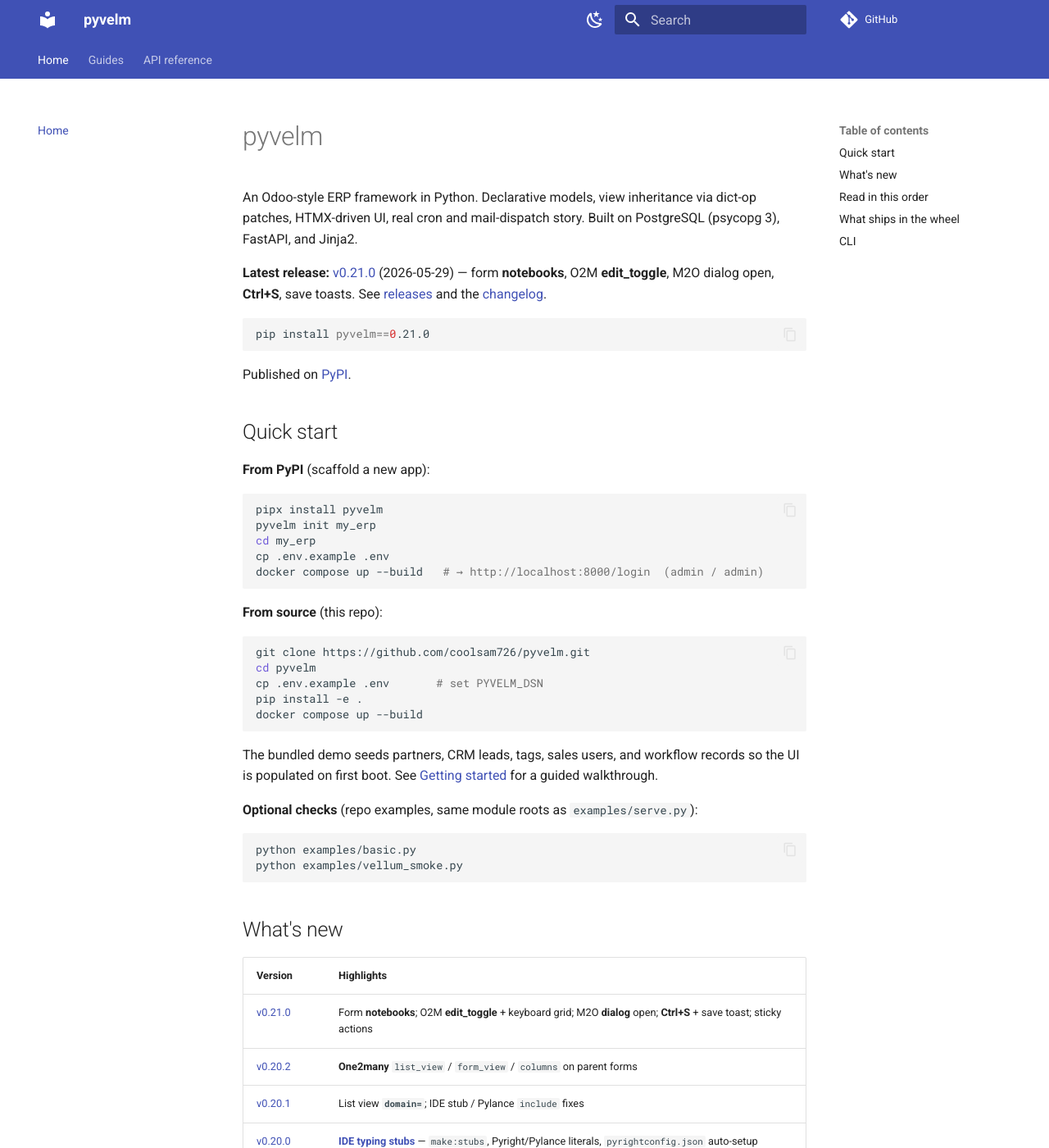
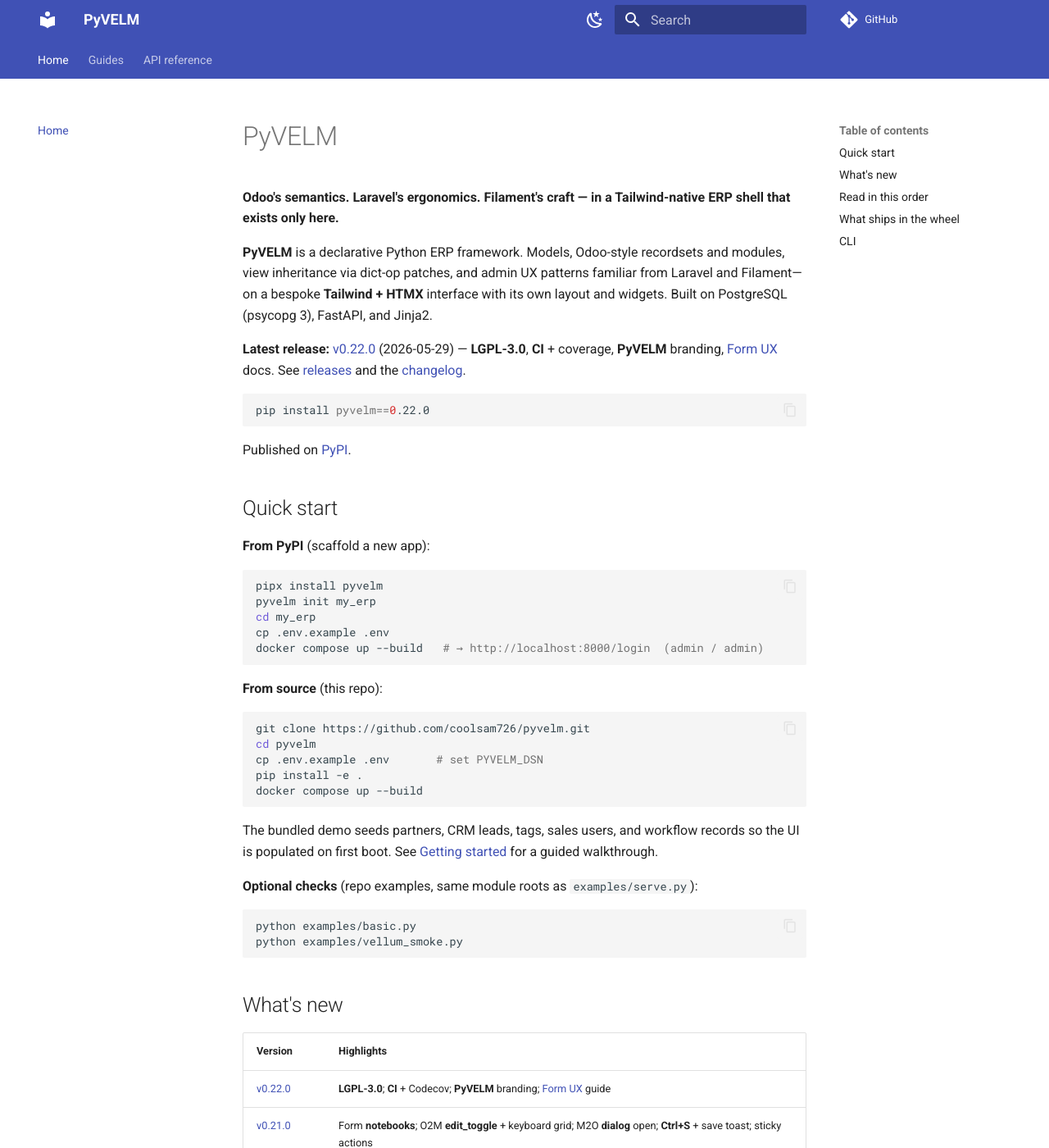
Before and after one commit to coolsam726/pyvelm, an MkDocs documentation site: the page built from docs/index.md, in a window 1280 px wide and 1400 px high. Shown: the whole window at 82% size. Built offline with MkDocs 1.6.1 and Material for MkDocs 9.7.7, drawn with Linux system fonts in a browser that asks for light colours; comment, search, counter and statistics services are not loaded; some of the changed text lies outside the part shown.

Commit message:
Release v0.22.0: LGPL license, CI, PyVELM branding, and PyPI metadata.
Add LGPL-3.0-or-later, GitHub Actions CI with coverage, minimal README
with badges, PyVELM branding and tagline, form-ux docs cross-links, and
fix scaffold registry discovery for isolated test modules.

````diff
--- a/docs/index.md
+++ b/docs/index.md
@@ -1,17 +1,20 @@
-# pyvelm
+# PyVELM
 
-An Odoo-style ERP framework in Python. Declarative models, view
-inheritance via dict-op patches, HTMX-driven UI, real cron and
-mail-dispatch story. Built on PostgreSQL (psycopg 3), FastAPI, and
-Jinja2.
+**Odoo's semantics. Laravel's ergonomics. Filament's craft — in a Tailwind-native
+ERP shell that exists only here.**
 
-**Latest release:** [v0.21.0](releases/v0.21.0.md) (2026-05-29) — form
-**notebooks**, O2M **edit_toggle**, M2O dialog open, **Ctrl+S**, save toasts.
-See [releases](releases/v0.21.0.md) and the
+**PyVELM** is a declarative Python ERP framework. Models, Odoo-style recordsets and modules, view inheritance via
+dict-op patches, and admin UX patterns familiar from Laravel and Filament—on a
+bespoke **Tailwind + HTMX** interface with its own layout and widgets. Built on
+PostgreSQL (psycopg 3), FastAPI, and Jinja2.
+
+**Latest release:** [v0.22.0](releases/v0.22.0.md) (2026-05-29) — **LGPL-3.0**,
+**CI** + coverage, **PyVELM** branding, [Form UX](form-ux.md) docs.
+See [releases](releases/v0.22.0.md) and the
 [changelog](https://github.com/coolsam726/pyvelm/blob/main/CHANGELOG.md).
 
 ```bash
-pip install pyvelm==0.21.0
+pip install pyvelm==0.22.0
 ```
 
 Published on [PyPI](https://pypi.org/project/pyvelm/).
@@ -53,6 +56,7 @@ python examples/vellum_smoke.py
 
 | Version | Highlights |
 |---------|------------|
+| [v0.22.0](releases/v0.22.0.md) | **LGPL-3.0**; **CI** + Codecov; **PyVELM** branding; [Form UX](form-ux.md) guide |
 | [v0.21.0](releases/v0.21.0.md) | Form **notebooks**; O2M **edit_toggle** + keyboard grid; M2O **dialog** open; **Ctrl+S** + save toast; sticky actions |
 | [v0.20.2](releases/v0.20.2.md) | **One2many** `list_view` / `form_view` / `columns` on parent forms |
 | [v0.20.1](releases/v0.20.1.md) | List view **`domain=`**; IDE stub / Pylance `include` fixes |
--- a/mkdocs.yml
+++ b/mkdocs.yml
@@ -1,7 +1,7 @@
-site_name: pyvelm
-site_description: Odoo-style ERP framework — recordsets, declarative models, env-bound cache.
-site_url: https://example.github.io/pyvelm/
-repo_url: https://github.com/example/pyvelm
+site_name: PyVELM
+site_description: Odoo semantics, Laravel ergonomics, Filament craft — a Tailwind-native Python ERP shell built only for PyVELM.
+site_url: https://coolsam726.github.io/pyvelm/
+repo_url: https://github.com/coolsam726/pyvelm
 edit_uri: edit/main/docs/
 
 # All prose lives under docs/ already; mkdocstrings stubs land in
--- a/pyvelm/__init__.py
+++ b/pyvelm/__init__.py
@@ -4,7 +4,7 @@ from pathlib import Path as _Path
 # ``pyproject.toml`` — the release workflow refuses to publish if
 # they diverge, but the check is only enforced in CI; bump both
 # together when cutting a release.
-__version__ = "0.21.0"
+__version__ = "0.22.0"
 
 from .depends import depends
 from .env import Environment
````
Also changed, not shown: other parts of docs/index.md (+1 -1 lines), CHANGELOG.md (+32 -0 lines), README.md (+46 -59 lines), docs/getting-started.md (+3 -3 lines), docs/releases/v0.22.0.md (added, +53 -0 lines), pyproject.toml (+62 -2 lines), 8 other files.
